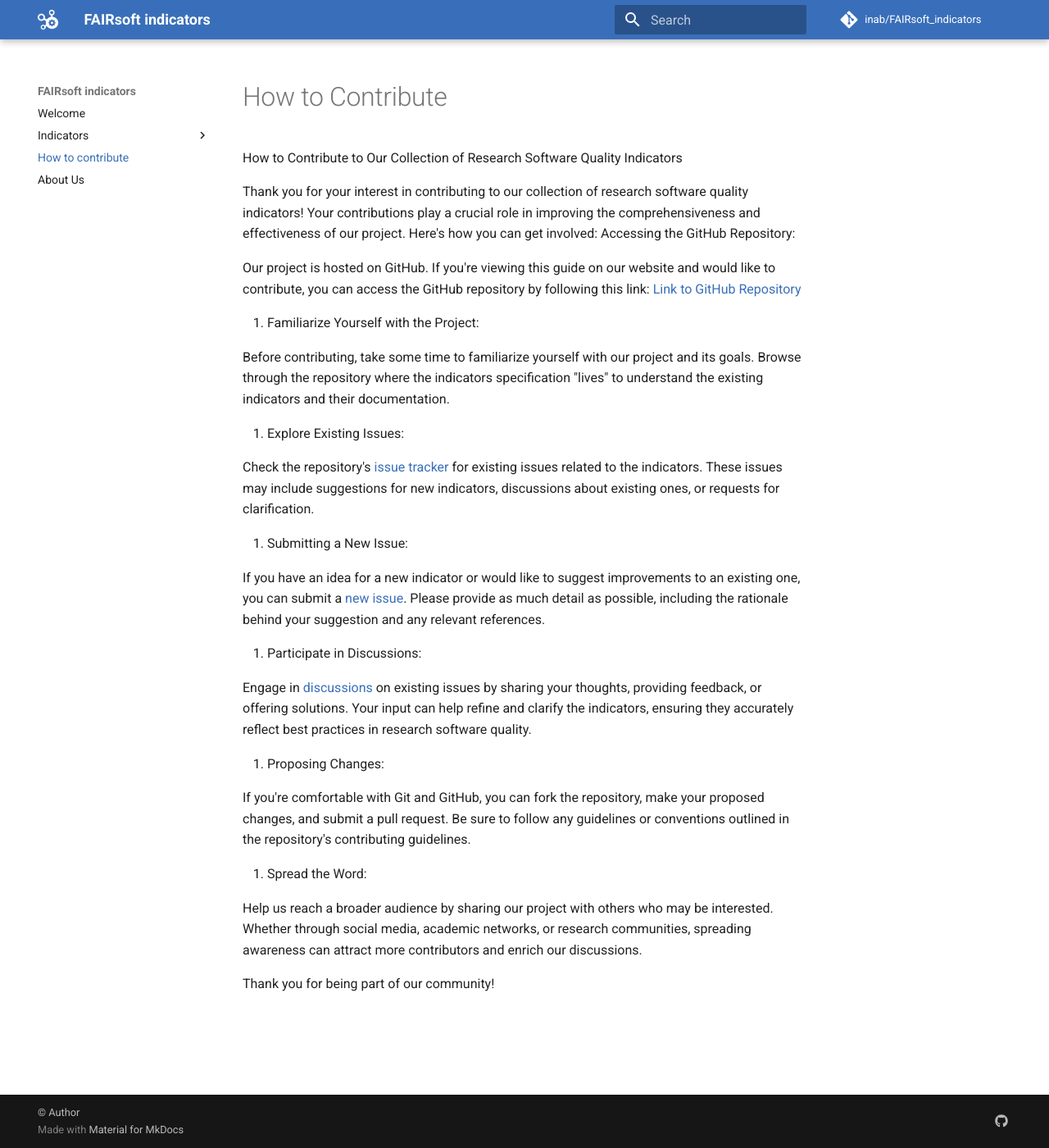
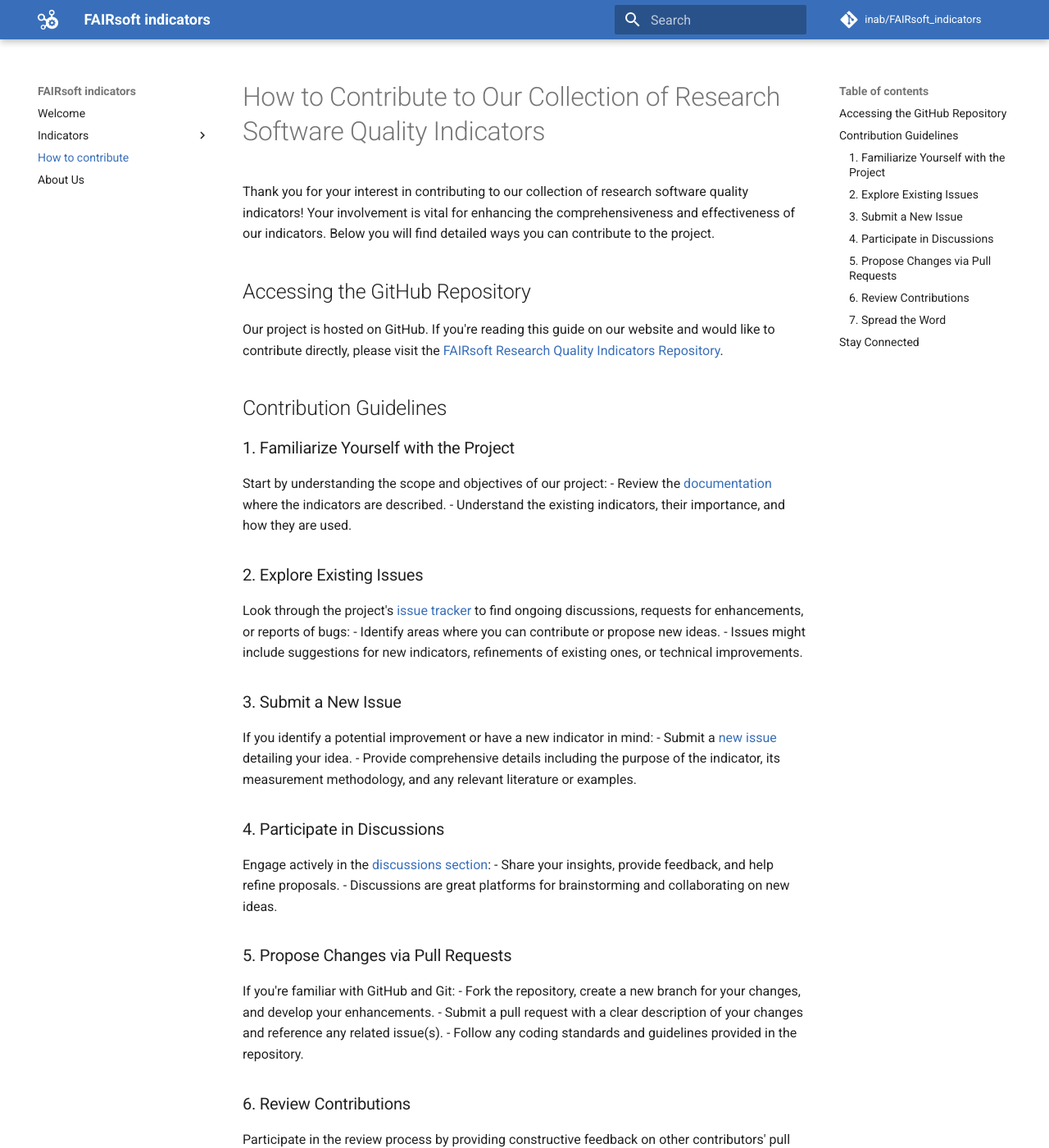
Before and after one commit to inab/FAIRsoft_indicators, an MkDocs documentation site: the page built from docs/introduction/CONTRIBUTING.md, in a window 1280 px wide and 1400 px high. Shown: the whole window at 82% size. Built offline with MkDocs 1.6.1 and Material for MkDocs 9.7.7, drawn with Linux system fonts in a browser that asks for light colours; comment, search, counter and statistics services are not loaded; some of the changed text lies outside the part shown.

Commit message:
Automatically update contributing.md

```diff
--- a/docs/introduction/CONTRIBUTING.md
+++ b/docs/introduction/CONTRIBUTING.md
@@ -1,36 +1,58 @@
-# How to Contribute
 
-How to Contribute to Our Collection of Research Software Quality Indicators
+# How to Contribute to Our Collection of Research Software Quality Indicators
 
-Thank you for your interest in contributing to our collection of research software quality indicators! Your contributions play a crucial role in improving the comprehensiveness and effectiveness of our project. Here's how you can get involved:
-Accessing the GitHub Repository:
+Thank you for your interest in contributing to our collection of research software quality indicators! Your involvement is vital for enhancing the comprehensiveness and effectiveness of our indicators. Below you will find detailed ways you can contribute to the project.
 
-Our project is hosted on GitHub. If you're viewing this guide on our website and would like to contribute, you can access the GitHub repository by following this link: [Link to GitHub Repository](https://github.com/inab/FAIRsoft_indicators)
+## Accessing the GitHub Repository
 
-1. Familiarize Yourself with the Project:
+Our project is hosted on GitHub. If you're reading this guide on our website and would like to contribute directly, please visit the [FAIRsoft Research Quality Indicators Repository](https://github.com/inab/FAIRsoft_indicators).
 
-Before contributing, take some time to familiarize yourself with our project and its goals. Browse through the repository where the indicators specification "lives" to understand the existing indicators and their documentation.
+## Contribution Guidelines
 
-2. Explore Existing Issues:
+### 1. Familiarize Yourself with the Project
 
-Check the repository's [issue tracker](https://github.com/inab/FAIRsoft_indicators/issues) for existing issues related to the indicators. These issues may include suggestions for new indicators, discussions about existing ones, or requests for clarification.
+Start by understanding the scope and objectives of our project:
+- Review the [documentation](https://github.com/inab/FAIRsoft_indicators/tree/main/docs/indicators) where the indicators are described.
+- Understand the existing indicators, their importance, and how they are used.
 
-3. Submitting a New Issue:
+### 2. Explore Existing Issues
 
-If you have an idea for a new indicator or would like to suggest improvements to an existing one, you can submit a [new issue](https://github.com/inab/FAIRsoft_indicators/issues/new). Please provide as much detail as possible, including the rationale behind your suggestion and any relevant references.
+Look through the project's [issue tracker](https://github.com/inab/FAIRsoft_indicators/issues) to find ongoing discussions, requests for enhancements, or reports of bugs:
+- Identify areas where you can contribute or propose new ideas.
+- Issues might include suggestions for new indicators, refinements of existing ones, or technical improvements.
 
-4. Participate in Discussions:
+### 3. Submit a New Issue
 
-Engage in [discussions](https://github.com/inab/FAIRsoft_indicators/discussions) on existing issues by sharing your thoughts, providing feedback, or offering solutions. Your input can help refine and clarify the indicators, ensuring they accurately reflect best practices in research software quality.
+If you identify a potential improvement or have a new indicator in mind:
+- Submit a [new issue](https://github.com/inab/FAIRsoft_indicators/issues/new) detailing your idea.
+- Provide comprehensive details including the purpose of the indicator, its measurement methodology, and any relevant literature or examples.
 
-5. Proposing Changes:
+### 4. Participate in Discussions
 
-If you're comfortable with Git and GitHub, you can fork the repository, make your proposed changes, and submit a pull request. Be sure to follow any guidelines or conventions outlined in the repository's contributing guidelines.
+Engage actively in the [discussions section](https://github.com/inab/FAIRsoft_indicators/discussions):
+- Share your insights, provide feedback, and help refine proposals.
+- Discussions are great platforms for brainstorming and collaborating on new ideas.
 
+### 5. Propose Changes via Pull Requests
 
-6. Spread the Word:
+If you're familiar with GitHub and Git:
+- Fork the repository, create a new branch for your changes, and develop your enhancements.
+- Submit a pull request with a clear description of your changes and reference any related issue(s).
+- Follow any coding standards and guidelines provided in the repository.
 
-Help us reach a broader audience by sharing our project with others who may be interested. Whether through social media, academic networks, or research communities, spreading awareness can attract more contributors and enrich our discussions.
+### 6. Review Contributions
 
+Participate in the review process by providing constructive feedback on other contributors' pull requests.
 
-Thank you for being part of our community!
+### 7. Spread the Word
+
+Help expand our community:
+- Share the project within your networks.
+- Present the indicators at workshops, seminars, and conferences.
+- Encourage your peers to contribute.
+
+## Stay Connected
+
+Follow the repository to stay updated on new discussions, issues, and updates. Your ongoing engagement is crucial for the project's success.
+
+Thank you for being a part of our community and contributing to the advancement of research software quality indicators!
```
